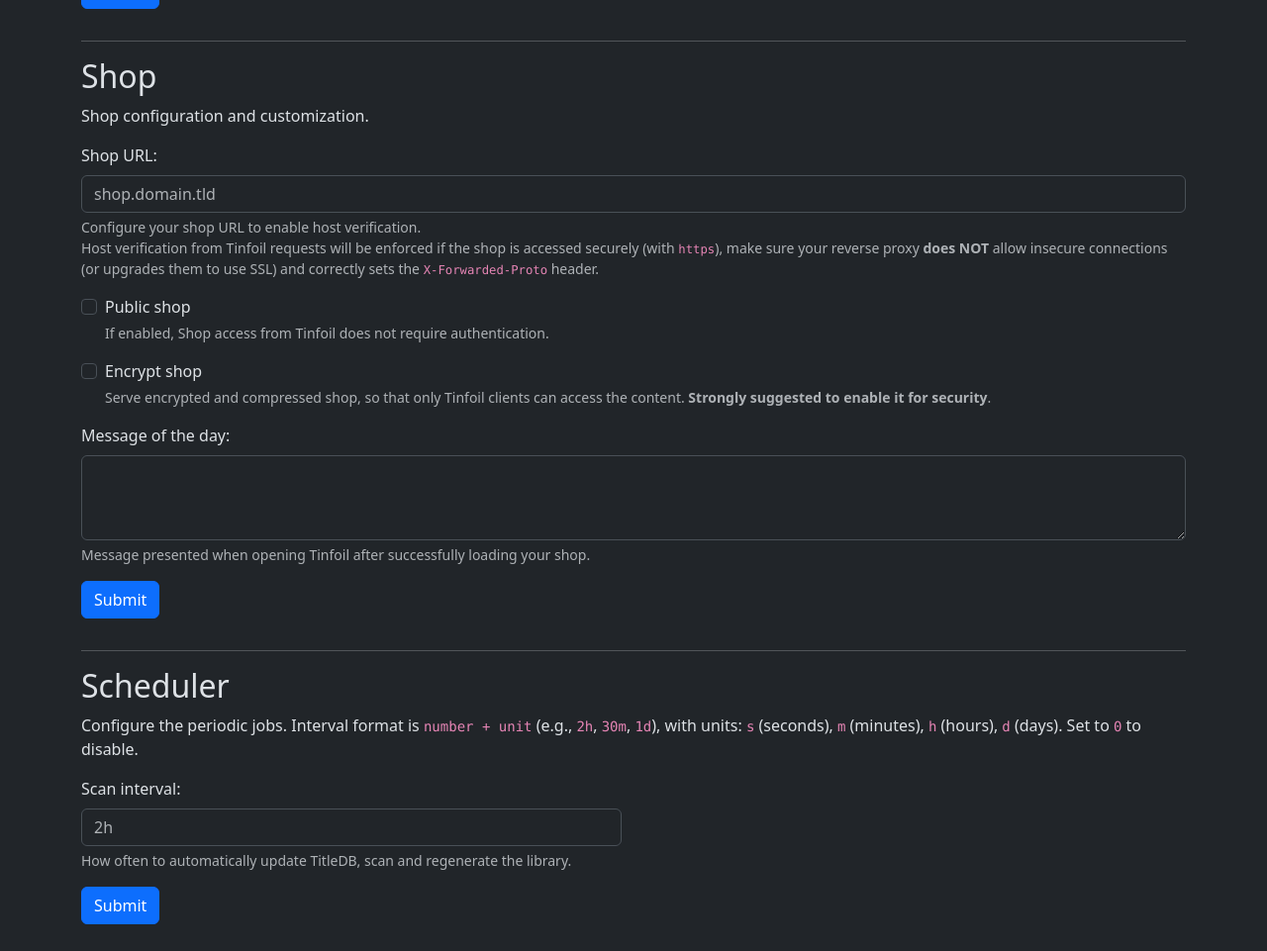
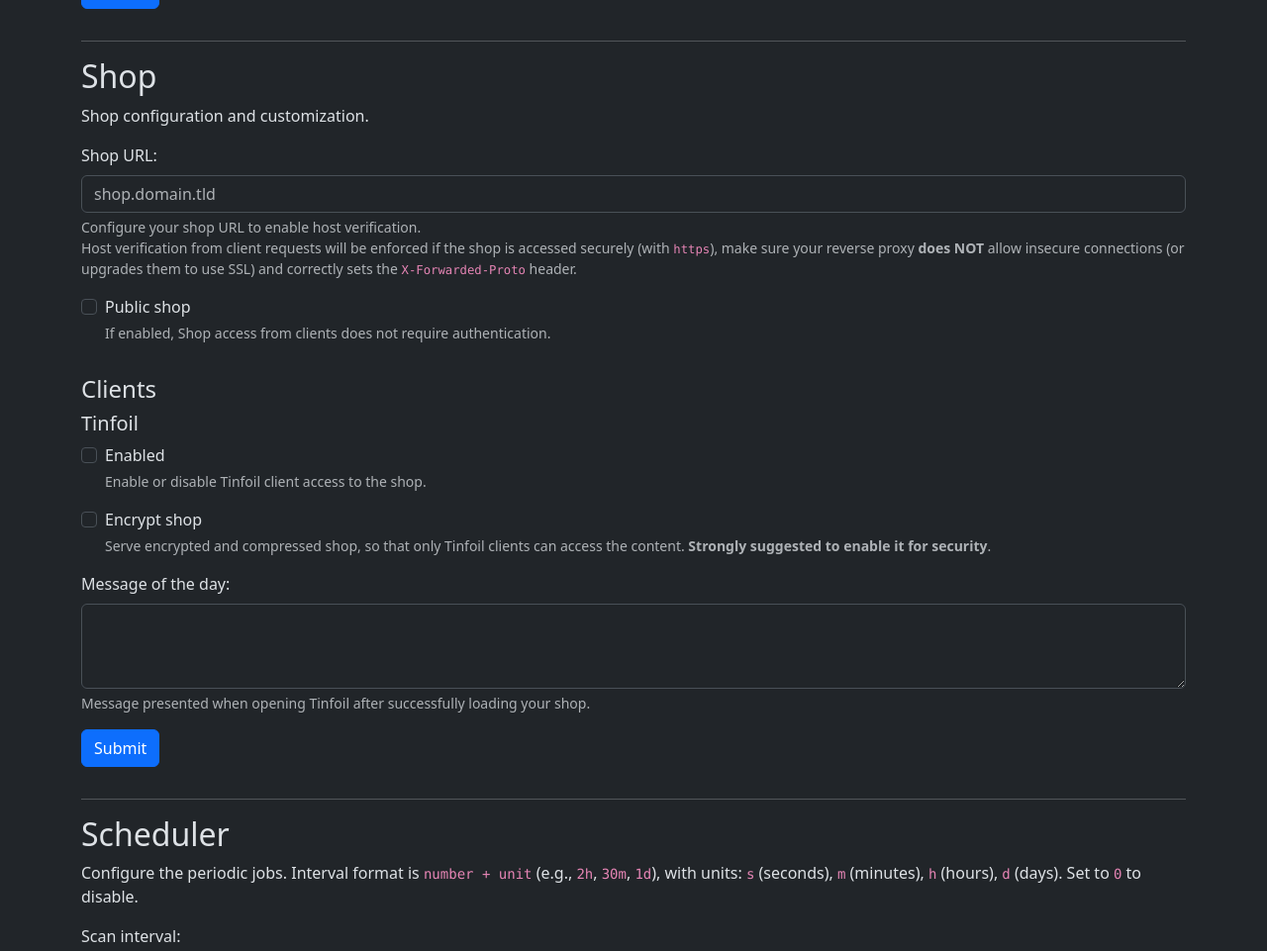
Before and after one commit to a1ex4/ownfoil, a Flask app: template app/templates/settings.html in a window 1280 px wide. Shown: the part 2066-3027 px from the top of the page at 99% size. Before the commit the page ends 3000 px from the top, so only its background shows below. Run offline with Flask 3, Linux system fonts and the light colour scheme; the template is opened without the code that fills it: most values are stand-ins (such as "Sample title", 1, 10 or a date in 2020); parts of the project's set-up code (start-up, migrations or seed data) failed here and were passed over; some libraries are stand-ins or nearby versions.

Commit message:
add client specific settings

```diff
--- a/app/app.py
+++ b/app/app.py
@@ -210,6 +210,13 @@
     client = get_client_for_request(request)
 
     if client:
+        # Check if client is enabled
+        client_name = client.CLIENT_NAME.lower()
+        client_settings = app_settings.get('shop', {}).get('clients', {}).get(client_name, {})
+        if not client_settings.get('enabled', False):
+            logger.warning(f"{client.CLIENT_NAME} connection from {request.remote_addr} - Client is disabled")
+            return client.error_response(f"Shop access from {client.CLIENT_NAME} is disabled."), 403
+
         # Handle client request
         logger.info(f"{client.CLIENT_NAME} connection from {request.remote_addr}")
         return client.handle_request(request)
@@ -239,10 +246,13 @@
 def get_settings_api():
     reload_conf()
     settings = copy.deepcopy(app_settings)
-    if settings['shop'].get('hauth'):
-        settings['shop']['hauth'] = True
-    else:
-        settings['shop']['hauth'] = False
+    # Check hauth for each client
+    if 'clients' in settings['shop']:
+        for client_name, client_settings in settings['shop']['clients'].items():
+            if client_settings.get('hauth'):
+                settings['shop']['clients'][client_name]['hauth'] = True
+            else:
+                settings['shop']['clients'][client_name]['hauth'] = False
     return jsonify(settings)
 
 @app.post('/api/settings/titles')
--- a/app/constants.py
+++ b/app/constants.py
@@ -46,13 +46,18 @@
         "region": "US",
     },
     "shop": {
-        "motd": "Welcome to your own shop!",
+        "host": "",
         "public": False,
-        "encrypt": True,
-        "clientCertPub": "-----BEGIN PUBLIC KEY-----",
-        "clientCertKey": "-----BEGIN PRIVATE KEY-----",
-        "host": "",
-        "hauth": "",
+        "clients": {
+            "tinfoil": {
+                "enabled": True,
+                "motd": "Welcome to your own shop!",
+                "encrypt": True,
+                "clientCertPub": "-----BEGIN PUBLIC KEY-----",
+                "clientCertKey": "-----BEGIN PRIVATE KEY-----",
+                "hauth": "",
+            }
+        }
     },
     "scheduler": {
         "scan_interval": "12h",
--- a/app/templates/settings.html
+++ b/app/templates/settings.html
@@ -337,7 +337,7 @@
                     <input class="form-control" id="shopHostInput" aria-describedby="shopHostHelp"
                         placeholder="shop.domain.tld">
                     <div id="shopHostHelp" class="form-text">Configure your shop URL to enable host verification.<br>
-                        Host verification from Tinfoil requests will be enforced if the shop is accessed securely (with
+                        Host verification from client requests will be enforced if the shop is accessed securely (with
                         <code>https</code>), make sure your reverse proxy <strong>does NOT</strong> allow insecure
                         connections (or upgrades them to use SSL) and correctly sets the <code>X-Forwarded-Proto</code>
                         header.
@@ -347,22 +347,31 @@
                     <input type="checkbox" class="form-check-input" id="publicShopCheck"
                         aria-describedby="publicShopCheckHelp">
                     <label class="form-check-label" for="publicShopCheck">Public shop</label>
-                    <div id="publicShopCheckHelp" class="form-text">If enabled, Shop access from Tinfoil does not
+                    <div id="publicShopCheckHelp" class="form-text">If enabled, Shop access from clients does not
                         require authentication.
                     </div>
                 </div>
+
+                <h4 class="pt-3 pb-2">Clients</h3>
+                <h5 class="pb-2">Tinfoil</h4>
                 <div class="mb-3 form-check">
-                    <input type="checkbox" class="form-check-input" id="encryptShopCheck"
-                        aria-describedby="encryptShopCheckHelp">
-                    <label class="form-check-label" for="encryptShopCheck">Encrypt shop</label>
-                    <div id="encryptShopCheckHelp" class="form-text">Serve encrypted and compressed shop, so that only Tinfoil clients
+                    <input type="checkbox" class="form-check-input" id="tinfoilEnabledCheck"
+                        aria-describedby="tinfoilEnabledCheckHelp">
+                    <label class="form-check-label" for="tinfoilEnabledCheck">Enabled</label>
+                    <div id="tinfoilEnabledCheckHelp" class="form-text">Enable or disable Tinfoil client access to the shop.</div>
+                </div>
+                <div class="mb-3 form-check">
+                    <input type="checkbox" class="form-check-input" id="tinfoilEncryptShopCheck"
+                        aria-describedby="tinfoilEncryptShopCheckHelp">
+                    <label class="form-check-label" for="tinfoilEncryptShopCheck">Encrypt shop</label>
+                    <div id="tinfoilEncryptShopCheckHelp" class="form-text">Serve encrypted and compressed shop, so that only Tinfoil clients
                         can access the content. <strong>Strongly suggested to enable it for security</strong>.</div>
                 </div>
 
                 <div class="mb-3">
-                    <label for="motdTextArea" class="form-label">Message of the day:</label>
-                    <textarea class="form-control" id="motdTextArea" rows="3"></textarea>
-                    <div id="motdTextAreaHelp" class="form-text">Message presented when opening Tinfoil after
+                    <label for="tinfoilMotdTextArea" class="form-label">Message of the day:</label>
+                    <textarea class="form-control" id="tinfoilMotdTextArea" rows="3"></textarea>
+                    <div id="tinfoilMotdTextAreaHelp" class="form-text">Message presented when opening Tinfoil after
                         successfully loading your shop.</div>
                 </div>
 
@@ -956,8 +965,13 @@
         data = {
             host: $('#shopHostInput').val(),
             public: getCheckboxStatus("publicShopCheck"),
-            encrypt: getCheckboxStatus("encryptShopCheck"),
-            motd: $('#motdTextArea').val(),
+            clients: {
+                tinfoil: {
+                    enabled: getCheckboxStatus("tinfoilEnabledCheck"),
+                    encrypt: getCheckboxStatus("tinfoilEncryptShopCheck"),
+                    motd: $('#tinfoilMotdTextArea').val(),
+                }
+            }
         }
 
         $.ajax({
@@ -1127,13 +1141,21 @@
             // Shop settings
             shopSettings = result['shop'];
             setInputVal("shopHostInput", shopSettings['host']);
-            setInputVal("motdTextArea", shopSettings['motd']);
             $("#publicShopCheck").prop("checked", shopSettings['public']);
-            $("#encryptShopCheck").prop("checked", shopSettings['encrypt']);
-            if (!shopSettings['host']) {
-                $("#missingShopHostAlert").css('display', '');
-            } else if (!shopSettings['hauth']) {
-                $("#missingShopHauthAlert").css('display', '');
+
+            // Client-specific settings
+            if (shopSettings['clients'] && shopSettings['clients']['tinfoil']) {
+                tinfoilSettings = shopSettings['clients']['tinfoil'];
+                $("#tinfoilEnabledCheck").prop("checked", tinfoilSettings['enabled']);
+                $("#tinfoilEncryptShopCheck").prop("checked", tinfoilSettings['encrypt']);
+                setInputVal("tinfoilMotdTextArea", tinfoilSettings['motd']);
+
+                // Check for missing hauth
+                if (!shopSettings['host']) {
+                    $("#missingShopHostAlert").css('display', '');
+                } else if (!tinfoilSettings['hauth']) {
+                    $("#missingShopHauthAlert").css('display', '');
+                }
             }
         });
 
```
Also changed, not shown: app/clients/tinfoil.py (+9 -4 lines), app/settings.py (+44 -4 lines).
